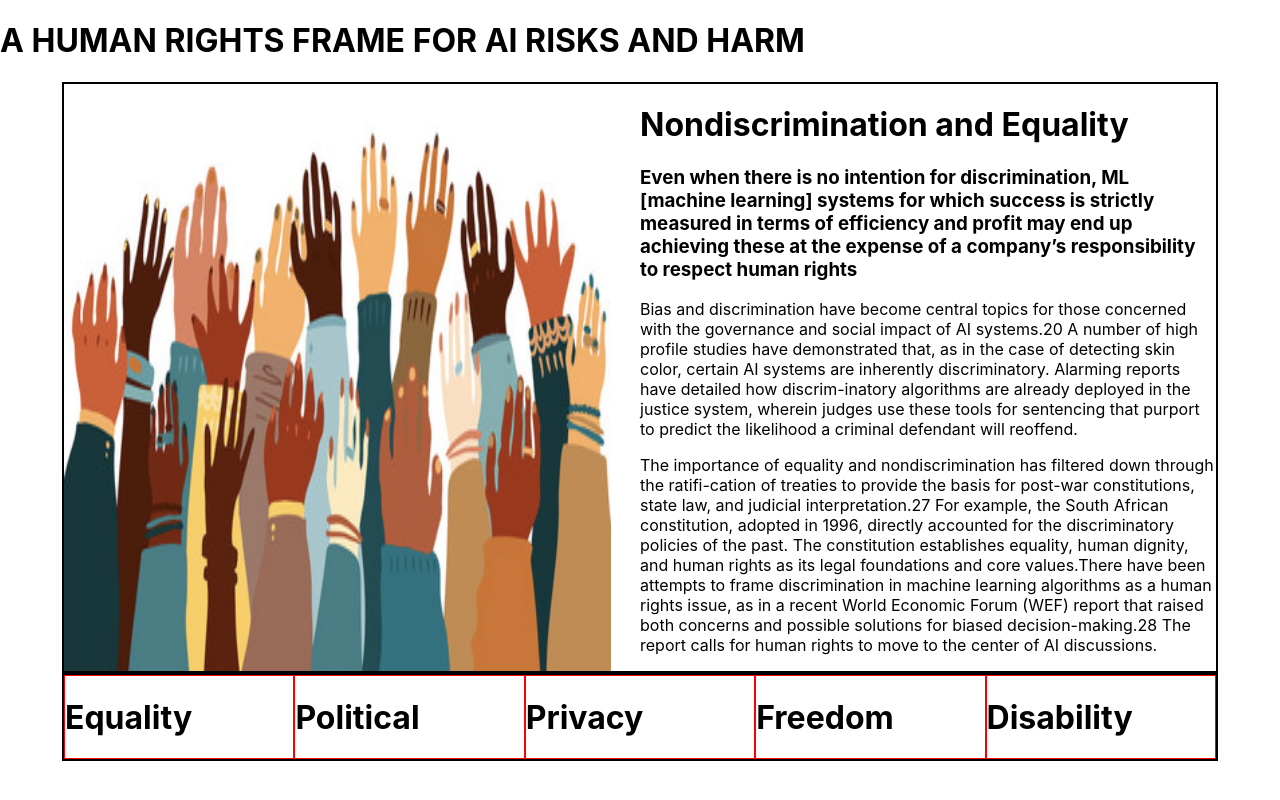
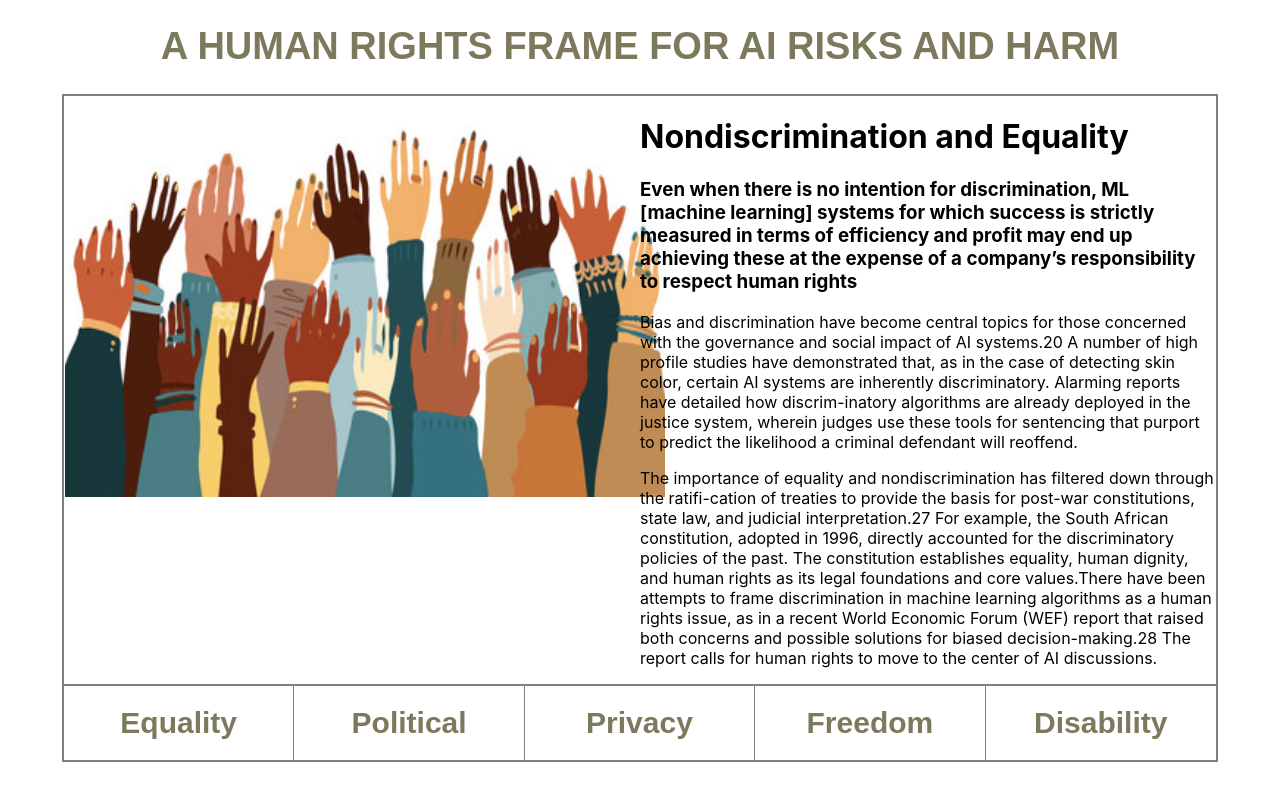
Before and after one commit to dev-augustin/industry_reports, a React (Create React App) app in the folder industry-reports/: page / in a window 1280 px wide. Built offline with nearby package versions, Linux system fonts and the light colour scheme; a web font is replaced by a local one.

Commit message:
added uniform styling to heading, subheading of App.js, Disability.js and Freedom.js

```diff
--- a/industry-reports/src/App.css
+++ b/industry-reports/src/App.css
@@ -1,7 +1,10 @@
+
 .topic-box {
   display: grid;
   grid-template-columns: 20% 20% 20% 20% 20%;
-  border: black 2px solid;
+  border-bottom: gray 2px solid;
+  border-left: gray 2px solid;
+  border-right: gray 2px solid;
   height: 50%;
   width: 90%;
   margin: 0 auto;
@@ -11,33 +14,53 @@
 .main-box {
   display: grid;
   grid-template-columns: 50% 50%;
-  border: black 2px solid;
+  border: gray 2px solid;
+  /* border-top: black 2px dotted;
+  border-right: black 2px dotted; */
   width: 90%;
   margin: 0 auto;
 }
-#main{
+#main-heading{
   /* margin-left: 50%; */
   text-align: center;
+  color: #7c795d;
+  font-family: 'Source Sans Pro', sans-serif;
+  font-size: 38px; font-weight: 600;
 }
-#equality {
-  border: solid 1px red;
+#equality, #political, #privacy, #freedom{
+  border-right: solid 1px gray;
+  text-align: center;
+  color: #7c795d;
+  font-family: 'Source Sans Pro', sans-serif;
+  font-size: 15px;
+  font-weight: 100;
 }
-
-#political {
-  border: solid 1px red;
+#disability{
+  text-align: center;
+  color: #7c795d;
+  font-family: 'Source Sans Pro', sans-serif;
+  font-size: 15px;
+  font-weight: 100;
+}
+/* #political {
+  border-right: solid 1px gray;
+  font-family: 'Raleway', sans-serif;
+  font-weight: 200;
+  font-style: regular;
+  text-align: center;
 }
 
 #privacy {
-  border: solid 1px red;
+  border-right: solid 1px gray;
 }
 
 #freedom {
-  border: solid 1px red;
-}
+  border-right: solid 1px gray;
+} */
 
-#disability {
-  border: solid 1px red;
-}
+/* #disability {
+  border: solid 1px gray;
+} */
 /* #privacy-box{
   display: grid;
   grid-template-columns: 50% 50%;
@@ -46,25 +69,34 @@
 } */
 
 #equality-image{
-  height: 100%;
-  width: 95%;
+  height: 400px;
+  width: 600px;
+  padding:1px;
+
 }
 #privacy-image{
-  height: 100%;
-  width: 95%;
+  height: 400px;
+  width: 600px;
+  padding:1px;
 }
 #disability-image{
-  height: 100%;
-  width: 95%;
+  height: 480px;
+  width: 600px;
+  /* padding: 10px; */
+  padding:1px;
+
 }
 #freedom-image{
-  height: 100%;
-  width: 95%;
+  height: 430px;
+  width: 600px;
+  padding:1px;
+  /* border-right: 1px gray solid; */
 }
 
 .poli-image{
-  height: 100%;
-  width: 95%;
+  height: 400px;
+  width: 600px;
+  padding:1px;
 }
 
 .kev-title-politic{
@@ -75,3 +107,28 @@
   font-family: 'Lusitana', serif;
   font-size: large;
 }
+
+#disability-heading, #freedom-heading{
+
+  text-align: center;
+  color: #7c795d;
+  font-family: 'Source Sans Pro', sans-serif;
+  font-size: 20px;
+  font-weight: medium; margin: 10px;
+
+}
+#freedom-subheading, #disabiltiy-subheading{
+
+  font-size: 18px;
+  font-weight: 300;
+  color: #f3a813;
+}
+
+#paragraph-1, #paragraph-2{
+
+   color: #4c4a37;
+   font-family: 'Source Sans Pro', sans-serif; font-size: 18px;
+}
+
+
+/* Reference : https://wdexplorer.com/20-examples-beautiful-css-typography-design/ */
```
